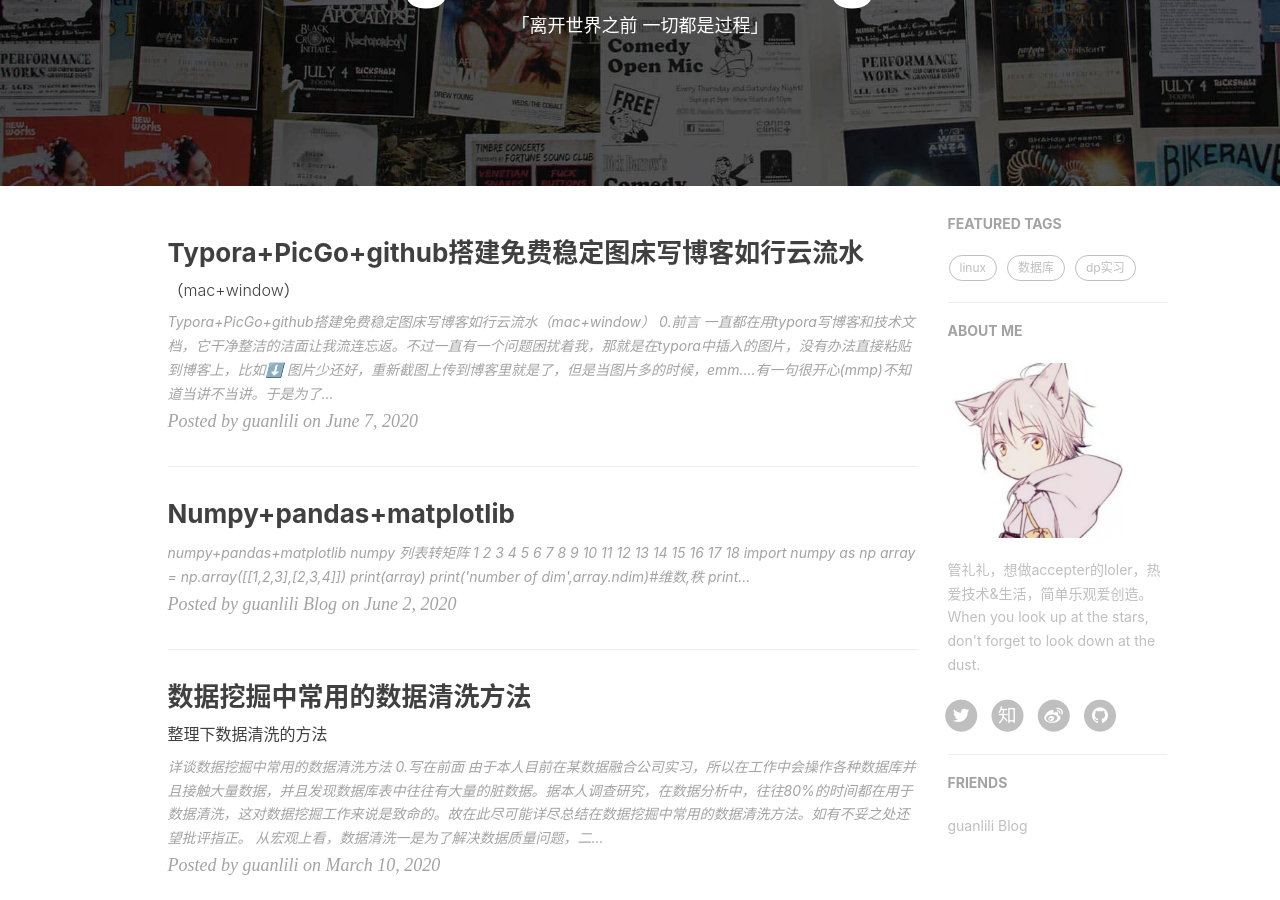
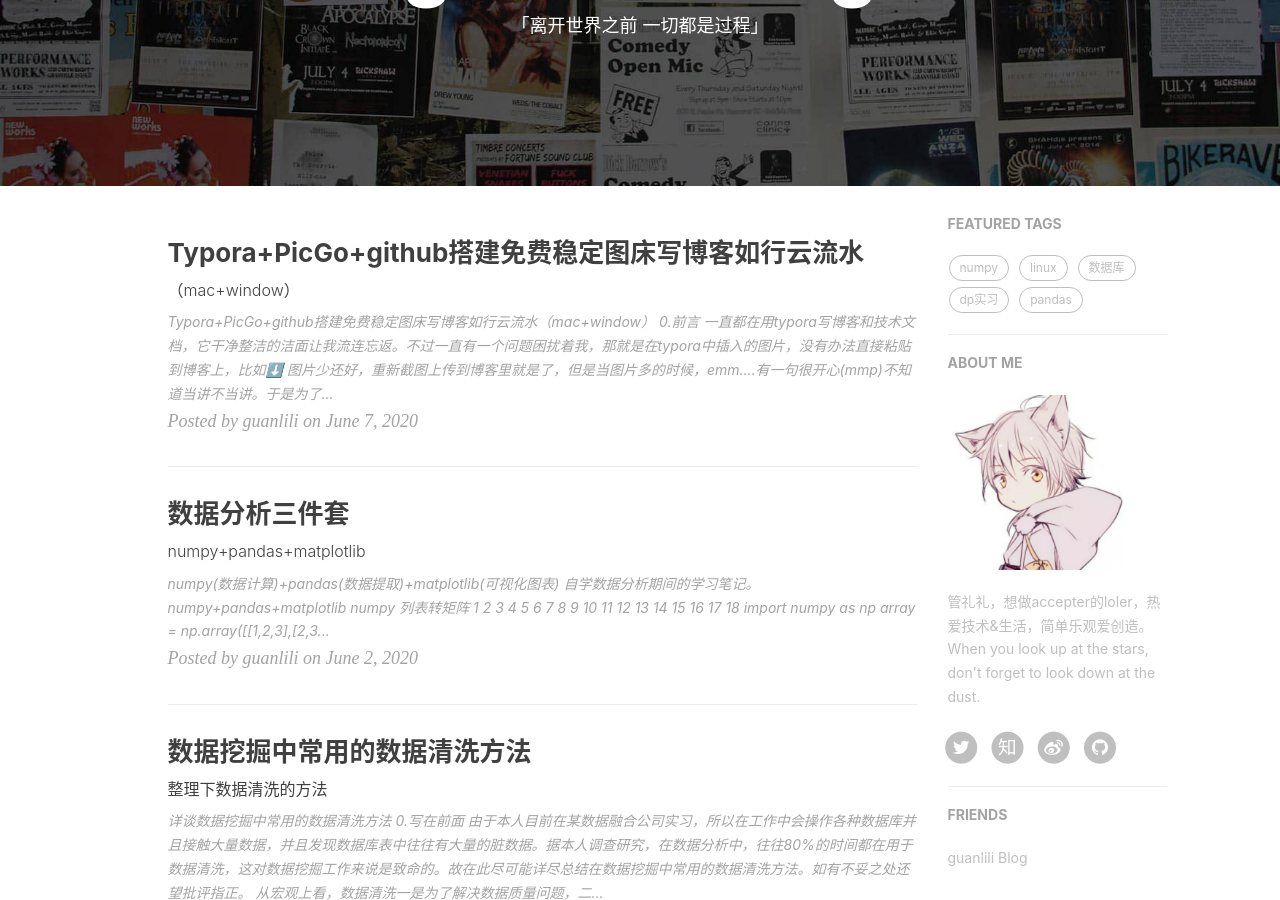
Before and after one commit to guanlili/guanlili.github.io, a Jekyll site: the page built from index.html, in a window 1280 px wide and 900 px high, scrolled down 232 px. Built offline with Jekyll 4.4.1, drawn with Linux system fonts in a browser that asks for light colours; nearby versions of some CDN libraries; the list of posts is cut into pages by our own code; comment, search, counter and statistics services are not loaded.

Commit message:
Update 2020-06-02-numpy+pandas+matplotlib.md

```diff
--- a/_posts/study/2020-06-02-numpy+pandas+matplotlib.md
+++ b/_posts/study/2020-06-02-numpy+pandas+matplotlib.md
@@ -1,3 +1,23 @@
+---
+layout: post
+title: "数据分析三件套"
+subtitle: "numpy+pandas+matplotlib"
+author: "guanlili"
+header-img: "img/blog-cover-database.jpg"
+header-img-credit: "@WebdesignerDepot"
+header-img-credit-href: "medium.com/@WebdesignerDepot/poll-should-css-become-more-like-a-programming-language-c74eb26a4270"
+header-mask: 0.4
+tags:
+  - python
+  - 数据分析
+  - numpy
+  - pandas
+  - matplotlib
+---
+
+> numpy(数据计算)+pandas(数据提取)+matplotlib(可视化图表)
+> 自学数据分析期间的学习笔记。
+
 # numpy+pandas+matplotlib
 
 ## numpy
```
